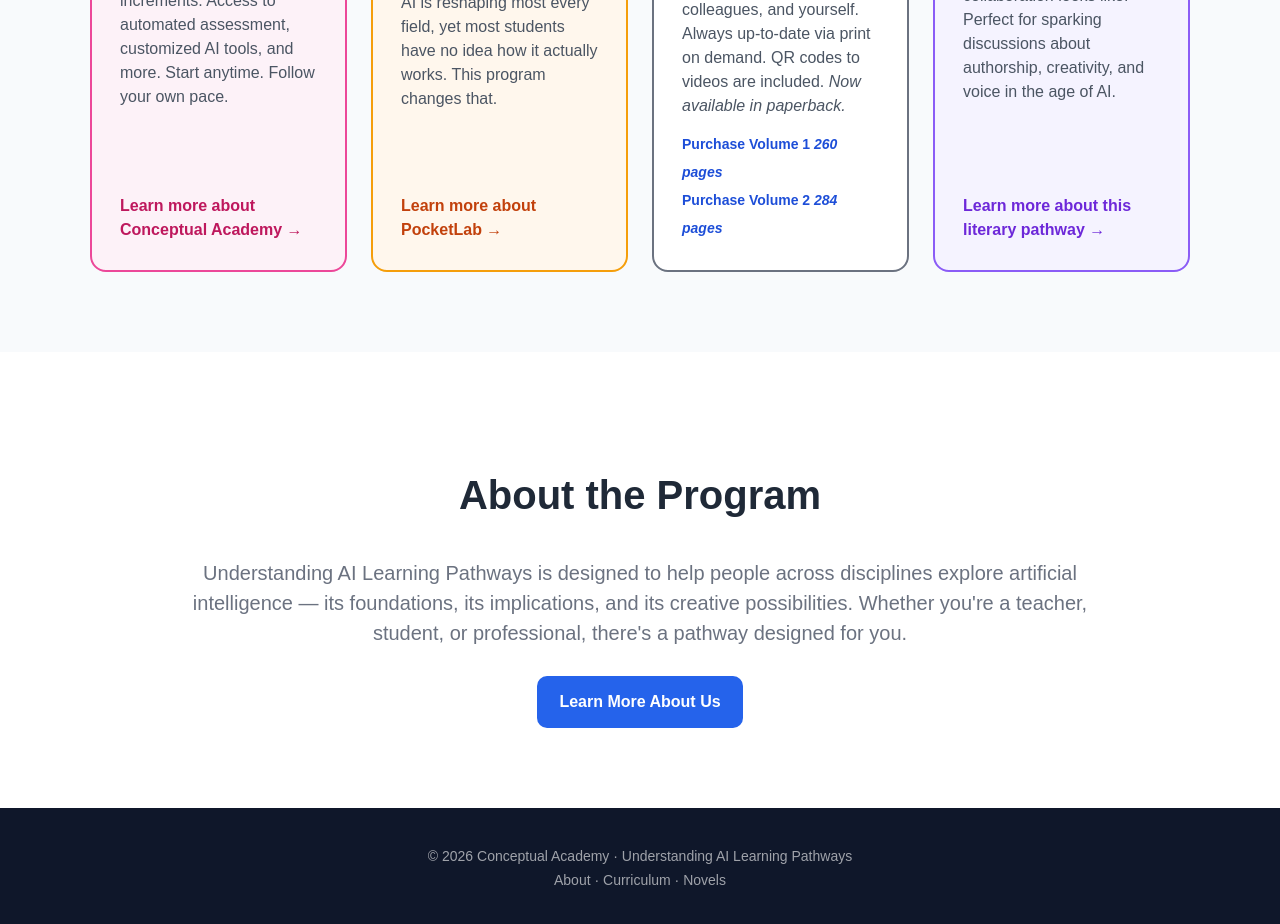
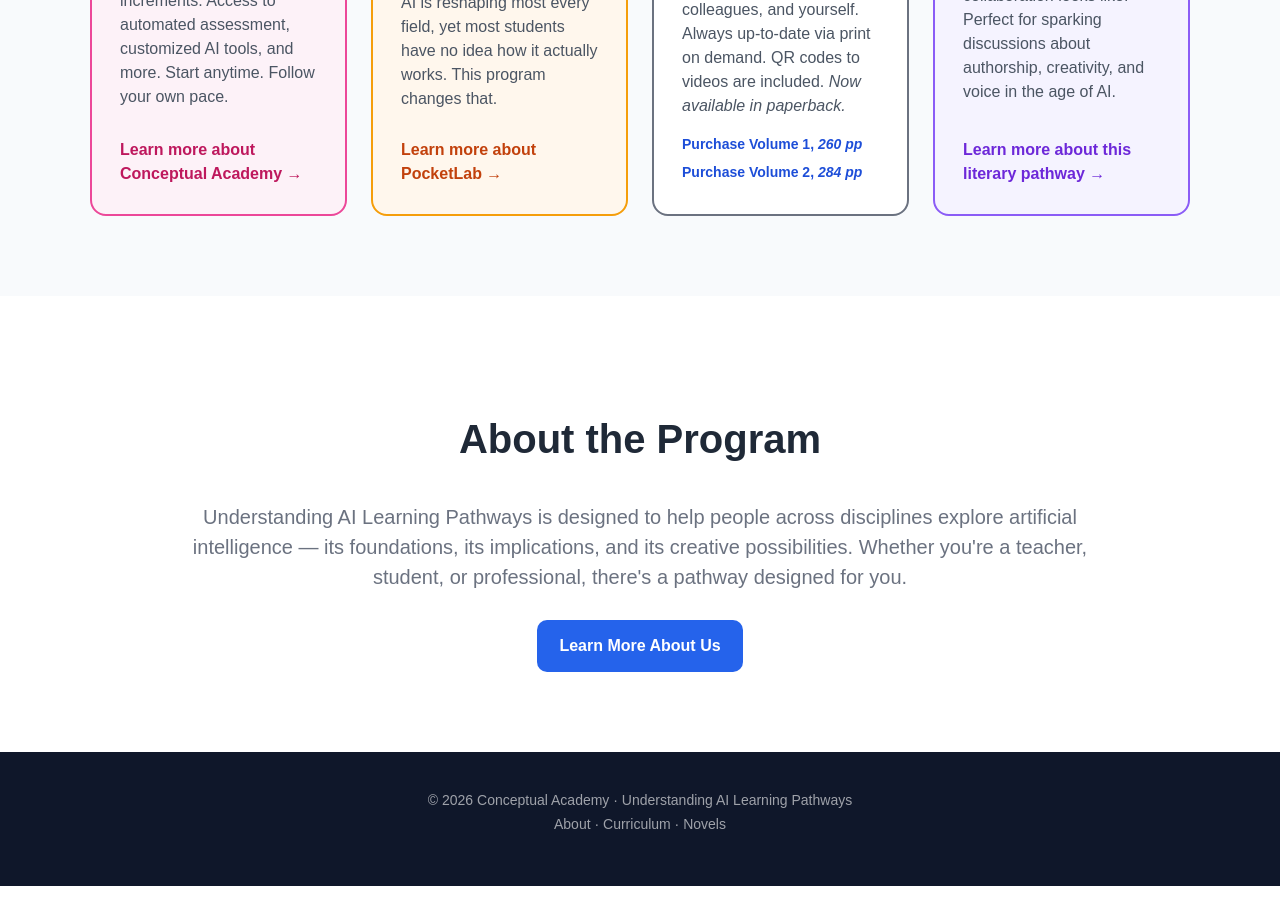
Before and after one commit to Suchocki88/UnderstandingAI.ai, a Next.js app: page / in a window 1280 px wide. Shown: the part 2700-3624 px from the top of the page. After the commit the page ends 3586 px from the top, so only its background shows below. Built offline with nearby package versions, Linux system fonts and the light colour scheme.

Commit message:
Update purchase links and page descriptions

```diff
--- a/app/page.tsx
+++ b/app/page.tsx
@@ -192,8 +192,8 @@ export default function Page() {
                 These two volumes are for anyone who wants to understand the technology reshaping our world. This includes friends, colleagues, and yourself. Always up-to-date via print on demand. QR codes to videos are included. <em>Now available in paperback.</em>
               </p>
               <div style={{ fontSize: 14, color: "#6b7280", lineHeight: 2 }}>
-                <a href="https://shop.ingramspark.com/b/084?params=4Ubgowqn33dPkRQlH6Lc3HmeHl43roEnJHw4n0t9uEd" target="_blank" rel="noopener noreferrer" style={buyButton}>Purchase Volume 1 <em>260 pages</em></a><br />
-                <a href="https://shop.ingramspark.com/b/084?params=2SR8fnMJdGddfDPH5kQLrD6P0VrPHPof8SrYclByl9q" target="_blank" rel="noopener noreferrer" style={buyButton}>Purchase Volume 2 <em>284 pages</em></a>
+                <a href="https://shop.ingramspark.com/b/084?params=4Ubgowqn33dPkRQlH6Lc3HmeHl43roEnJHw4n0t9uEd" target="_blank" rel="noopener noreferrer" style={buyButton}>Purchase Volume 1, <em>260 pp</em></a><br />
+                <a href="https://shop.ingramspark.com/b/084?params=2SR8fnMJdGddfDPH5kQLrD6P0VrPHPof8SrYclByl9q" target="_blank" rel="noopener noreferrer" style={buyButton}>Purchase Volume 2, <em>284 pp</em></a>
               </div>
             </div>
 
```
